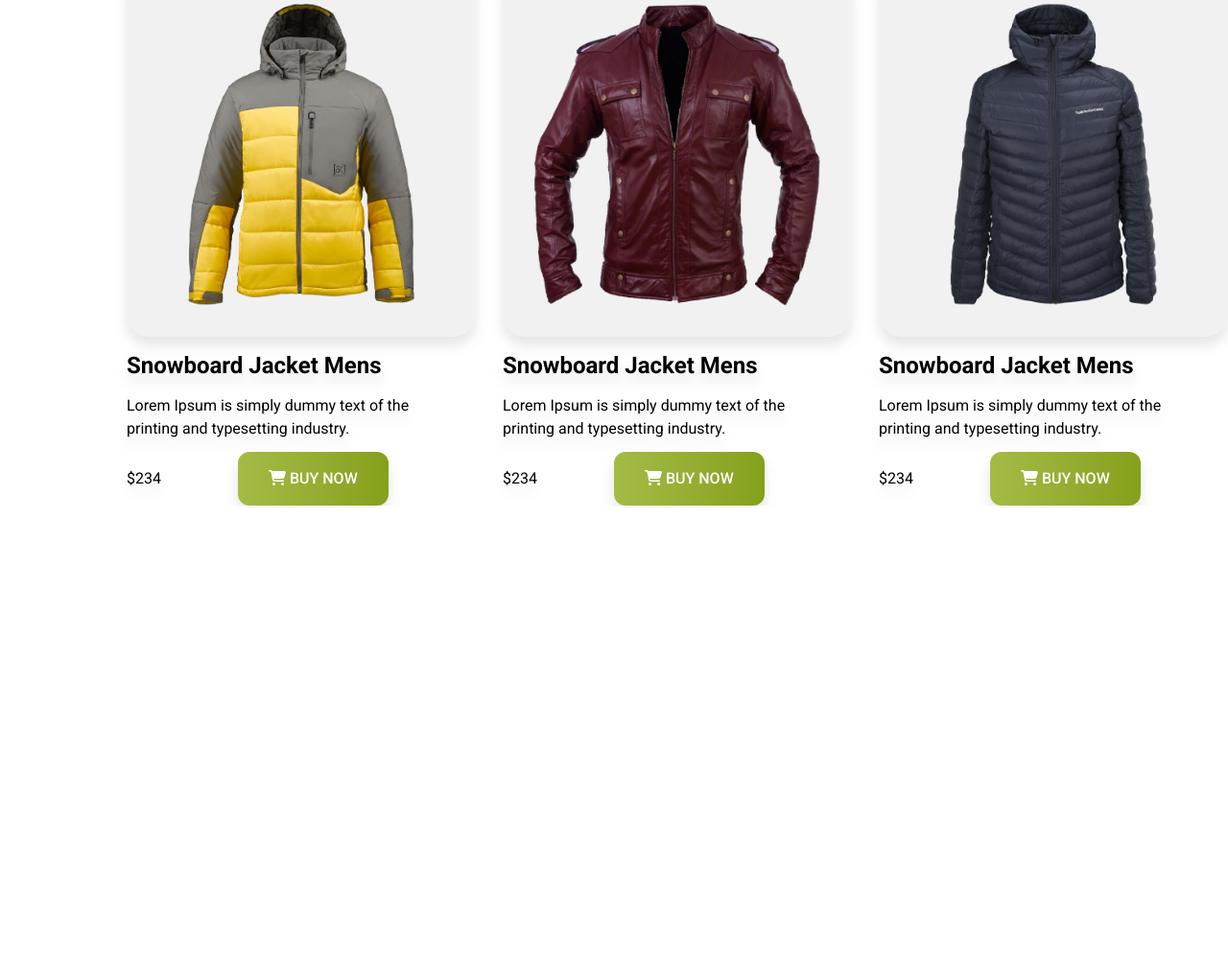
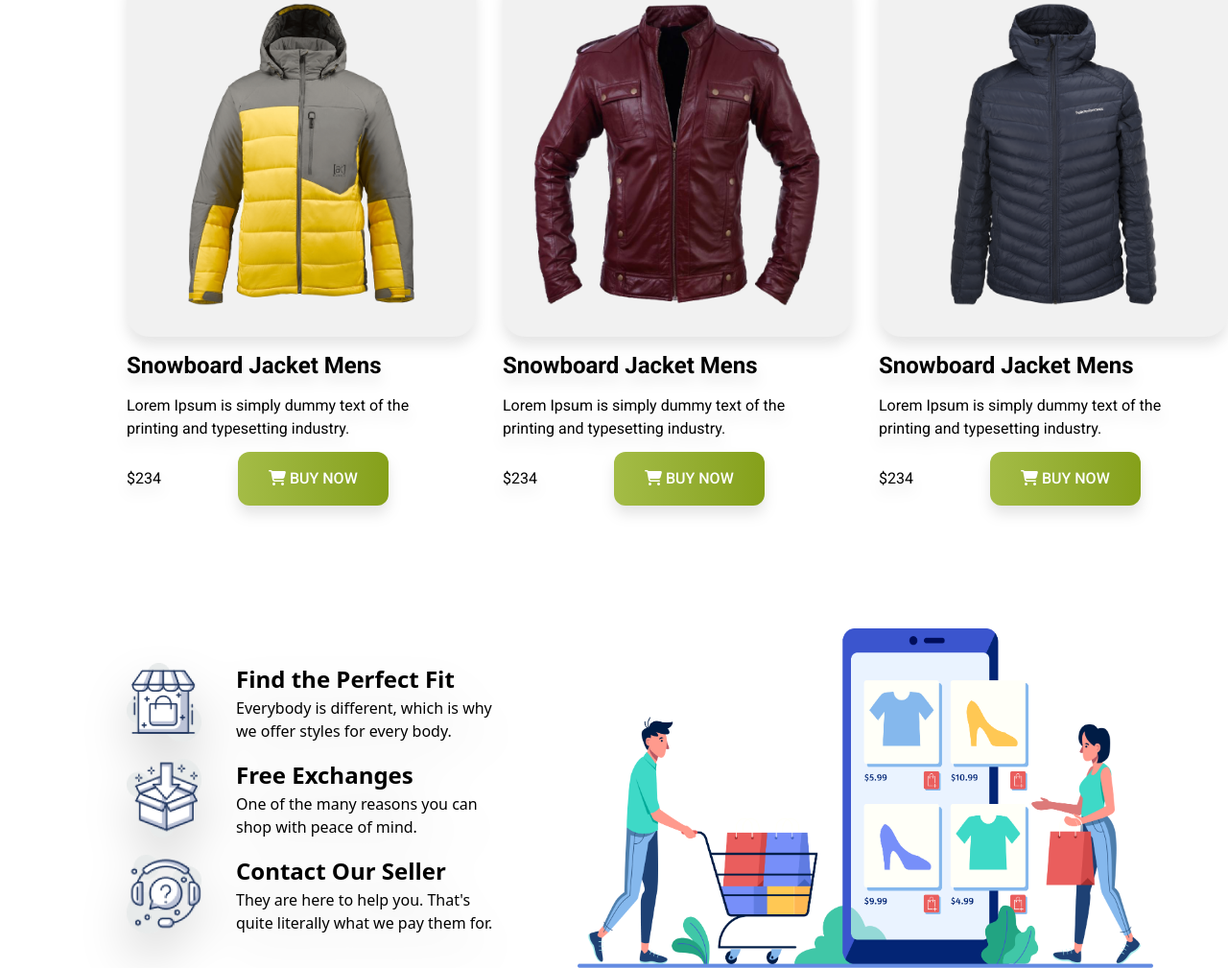
Before and after one commit to Diptesh8/simple-fashion-tailwind-work, a plain HTML site: page index.html in a window 1280 px wide. Shown: the part 1580-2589 px from the top of the page at 96% size. Before the commit the page ends 2107 px from the top, so only its background shows below. Drawn offline with nearby package versions, Linux system fonts and the light colour scheme.

Commit message:
added last section  in main

```diff
--- a/index.html
+++ b/index.html
@@ -139,10 +139,44 @@ printing and typesetting industry.</p>
                     <button class="py-4 px-8 bg-gradient-to-r from-[#A4BC46]  to-[#85A019] rounded-xl font-medium text-white p-5"> <i class="fa-solid fa-cart-shopping"></i> BUY NOW</button>
                 </div>
             </div>
+         </div>
+       </section class="">
+    <!-- last section -->
+     <section class="mt-32 ml-33 mt-12">
+        <div class="flex space-x-20 items-center">
+            <div class="max-w-lg space-y-4 drop-shadow-2xl">
+                <div class="flex items-center rouned-5 space-x-9 ">
+                    <img src="./icons/house.png" class="w-[78px] h-[82px]">
+                    <div>
+                          <h2 class="font-bold text-[24px] w-[]">Find the Perfect Fit</h2>
+                     <p class="w-[276px]">Everybody is different, which is why we
+offer styles for every body.</p>
+                    </div>
+                </div>
+                <div class="flex items-center rouned-5 space-x-9 ">
+                    <img src="./icons/box.png" class="w-[78px] h-[82px]">
+                    <div>
+                          <h2 class="font-bold text-[24px] w-[]">Free Exchanges</h2>
+                     <p class="w-[276px]">One of the many reasons you can shop
+with peace of mind.</p>
+                    </div>
+                </div>
+                <div class="flex items-center rouned-5 space-x-9 ">
+                    <img src="./icons/question.png" class="w-[78px] h-[82px]">
+                    <div>
+                          <h2 class="font-bold text-[24px] w-[]">Contact Our Seller</h2>
+                     <p class="w-[276px]">They are here to help you. That's quite
+literally what we pay them for.</p>
+                    </div>
+                </div>
+            </div>
 
+            <div>
+                <img src="./images/shopping.png" class="w-[600px] h-[354px]">
+            </div>
+        </div>
 
-         </div>
-       </section>
+     </section>
     </main>
     <footer>
 
```
